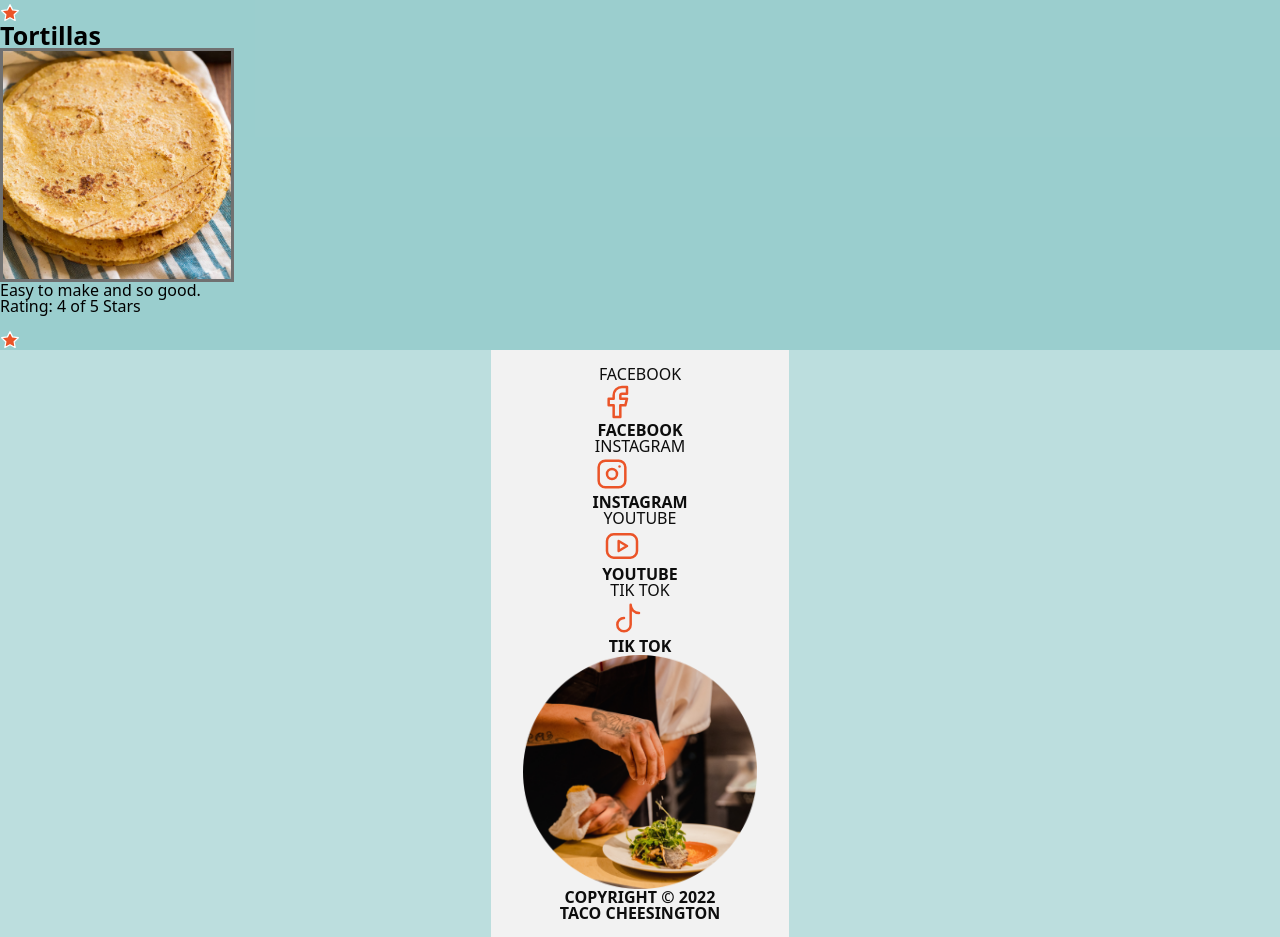
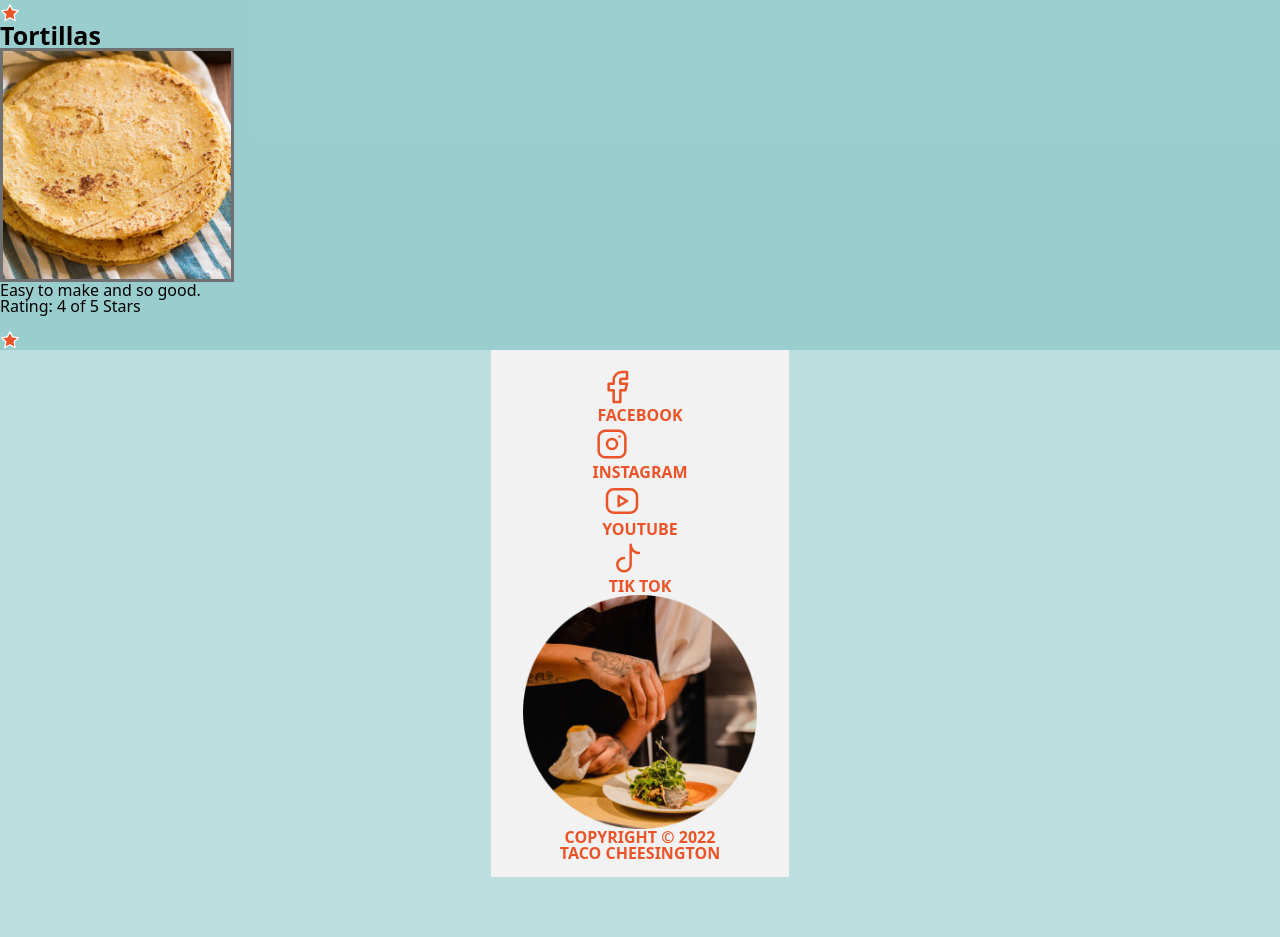
Before and after one commit to kos3150/recipe, a plain HTML site: page index.html in a window 1280 px wide. Shown: the part 2658-3595 px from the top of the page. After the commit the page ends 3535 px from the top, so only its background shows below. Drawn offline with Linux system fonts and the light colour scheme; a web font is replaced by a local one.

Commit message:
Update styles.css and index.html

```diff
--- a/css/styles.css
+++ b/css/styles.css
@@ -204,7 +204,7 @@ footer{
 footer p {
     font-family: "Montserrat", system-ui;
     font-weight: bold;
-    color:#0D0D0D;
+    color:#EB5428;
     text-align: center;
     padding: 0;
 }
--- a/index.html
+++ b/index.html
@@ -214,7 +214,7 @@
 
     <footer>
       <section class="social">
-        <h4>FACEBOOK</h4>
+        <h2>FACEBOOK</h2>
       <!--facebook-->
       <svg xmlns="http://www.w3.org/2000/svg" class="icon icon-tabler icon-tabler-brand-facebook" width="40" height="40" viewBox="0 0 24 24" stroke-width="1.5" stroke="#EB5428" fill="none" stroke-linecap="round" stroke-linejoin="round">
       <path stroke="none" d="M0 0h24v24H0z" fill="none"/>
@@ -223,7 +223,7 @@
     <p>FACEBOOK</p>
       </section>
     <section>
-      <h4>INSTAGRAM</h4>
+      <h2>INSTAGRAM</h2>
     <!--instagram-->
     <svg xmlns="http://www.w3.org/2000/svg" class="icon icon-tabler icon-tabler-brand-instagram" width="40" height="40" viewBox="0 0 24 24" stroke-width="1.5" stroke="#EB5428" fill="none" stroke-linecap="round" stroke-linejoin="round">
       <path stroke="none" d="M0 0h24v24H0z" fill="none"/>
@@ -235,7 +235,7 @@
     </section>
 
     <section>
-      <h4>YOUTUBE</h4>
+      <h2>YOUTUBE</h2>
     <!--youtube-->
     <svg xmlns="http://www.w3.org/2000/svg" class="icon icon-tabler icon-tabler-brand-youtube" width="40" height="40" viewBox="0 0 24 24" stroke-width="1.5" stroke="#EB5428" fill="none" stroke-linecap="round" stroke-linejoin="round">
       <path stroke="none" d="M0 0h24v24H0z" fill="none"/>
@@ -246,7 +246,7 @@
     </section>
 
     <section>
-      <h4>TIK TOK</h4>
+      <h2>TIK TOK</h2>
     <!--tiktok-->
     <svg xmlns="http://www.w3.org/2000/svg" class="icon icon-tabler icon-tabler-brand-tiktok" width="40" height="40" viewBox="0 0 24 24" stroke-width="1.5" stroke="#EB5428" fill="none" stroke-linecap="round" stroke-linejoin="round">
     <path stroke="none" d="M0 0h24v24H0z" fill="none"/>
```
